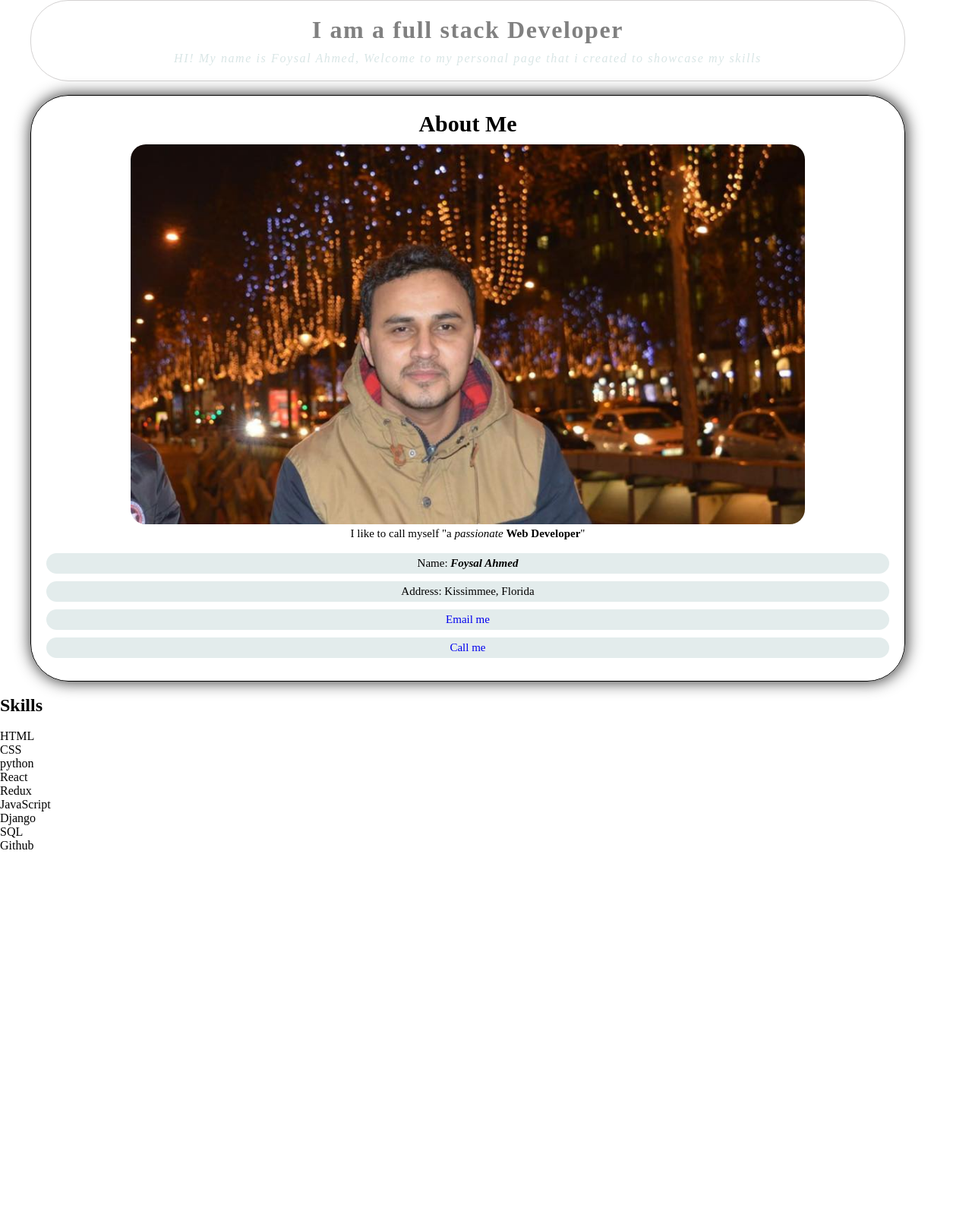
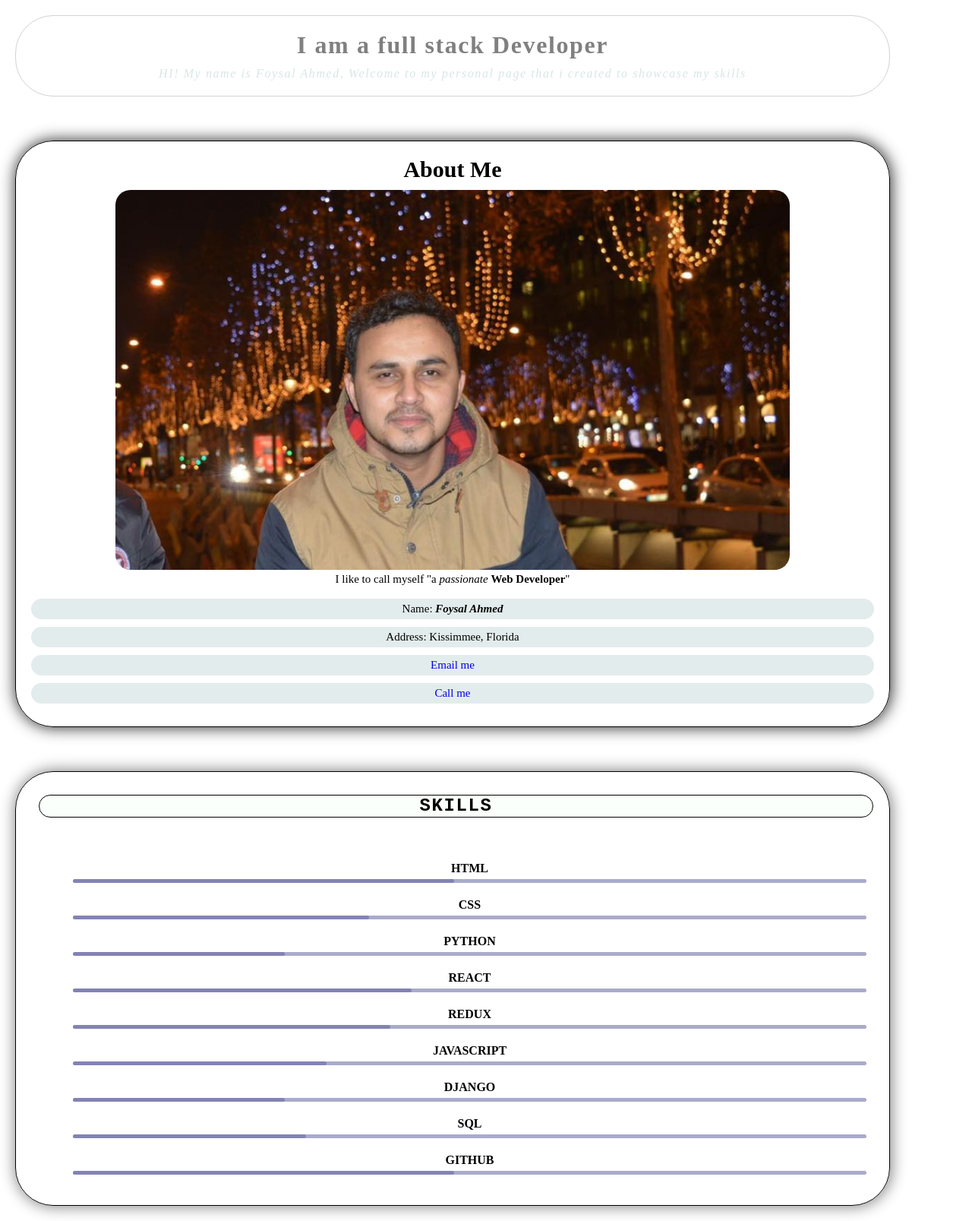
Before and after one commit to foysal90/portfolio, a PHP site: page / in a window 1280 px wide. Shown: the part 60-1667 px from the top of the page at 76% size. Before the commit the page ends 1182 px from the top, so only its background shows below. Run offline with PHP 8.4, Linux system fonts and the light colour scheme.

Commit message:
designed skills section in css

```diff
--- a/index.html
+++ b/index.html
@@ -49,6 +49,7 @@
   </div>
 
   <br>
+  <div class="card">
   <div class="skills" id="skills-id">
     <h2>Skills</h2>
   </div>
@@ -68,6 +69,7 @@
     </ul>
 
   </div>
+</div>
 
 
 </div>
--- a/style.css
+++ b/style.css
@@ -4,7 +4,7 @@
     box-sizing: border-box;
 }
 
-/*.wrapper {
+ /*.wrapper {
     position: relative;
     width: 100%;
     height: 100%;
@@ -57,7 +57,7 @@
 .about-me {
     text-align: center;
     font-size: 15px;
-    margin-left: 40px;
+    margin: 20px;
     border: 1px solid;
     width: 90%;
     box-shadow: 1px 0px 20px 1px rgb(51, 51, 51);
@@ -71,9 +71,14 @@
     letter-spacing: 0.1em;
     border: 1px solid rgb(212, 210, 210);
     width: 90%;
-    margin-left: 40px;
+    margin: 20px;
     box-shadow: 1px 0px 20px 1px white;
     border-radius: 50px;
+}
+
+.profile-desc:hover {
+    transition: 3s;
+    transform: scale(1.1);
 }
 
 .profile-desc h1 {
@@ -173,3 +178,170 @@
     transform: scale(1.4);
     transition: 8s;
 }
+
+.skills-container {
+    padding-left: 45px;
+
+}
+.skills-container li {
+   list-style: none;
+   font-weight: bolder;
+   margin: 30px 10px;
+   position: relative;
+   text-transform: uppercase;
+   text-align: center;
+
+
+
+}
+
+.skills-container li::before{
+    content: '';
+    position: absolute;
+    top: calc(100% + 5px);
+    width: 100%;
+    height: 5px;
+    left: 0;
+    background-color: rgb(86,86,153,.5);
+    border-radius: 1000px;
+
+ }
+
+
+.skills-container li::after{
+    content: '';
+    position: absolute;
+    top: calc(100% + 5px);
+    width: 0%;
+    height: 5px;
+    left: 0;
+    background-color: rgba(86, 86, 153, 0.461);
+    border-radius: 1000px;
+
+    animation-duration: 3s;
+    animation-delay: 2s;
+    animation-timing-function: linear;
+    animation-fill-mode: forwards;
+    animation-iteration-count: infinite;
+ }
+
+ .skills-container li.html::after{
+     animation-name: html;
+
+ }
+
+ @keyframes html {
+     to{
+         width: 90%;
+     }
+ }
+
+ .skills-container li.css::after{
+     animation-name: css;
+ }
+ @keyframes css{
+     to{
+         width: 70%;
+     }
+ }
+
+ .skills-container li.python::after{
+    animation-name: python;
+}
+@keyframes python{
+    to{
+        width: 50%;
+    }
+}
+
+.skills-container li.react::after{
+    animation-name: react;
+}
+@keyframes react{
+    to{
+        width: 80%;
+    }
+}
+
+.skills-container li.redux::after{
+    animation-name: redux;
+}
+@keyframes redux{
+    to{
+        width: 75%;
+    }
+}
+
+.skills-container li.js::after{
+    animation-name: js;
+}
+@keyframes js{
+    to{
+        width: 60%;
+    }
+}
+
+.skills-container li.django::after{
+    animation-name: django;
+}
+@keyframes django{
+    to{
+        width: 50%;
+    }
+}
+
+.skills-container li.sql::after{
+    animation-name: sql;
+}
+@keyframes sql{
+    to{
+        width: 55%;
+    }
+}
+
+.skills-container li.git::after{
+    animation-name: git;
+}
+@keyframes git{
+    to{
+        width: 90%;
+    }
+}
+
+
+
+
+
+
+
+
+
+.card {
+     border: 1px solid;
+     width: 90%;
+    border-radius: 50px;
+     padding: 20px;
+     margin: 20px;
+     box-shadow: 1px 0px 20px 1px grey;
+ }
+
+ .card:hover {
+     transform: scale(1.1);
+     transition: 7s;
+     background-color: white;
+     color: rgba(0, 0, 255, 0.577);
+ }
+
+ .skills {
+     text-align: center;
+     border: 1px solid;
+     margin: 10px;
+     width: 99%;
+     height: 30px;
+     border-radius: 80px;
+     text-transform: uppercase;
+     font-weight: bolder;
+     font-family: monospace, sans-serif;
+     letter-spacing: 0.1em;
+     background-color: rgba(240, 255, 240, 0.303);
+ }
```
